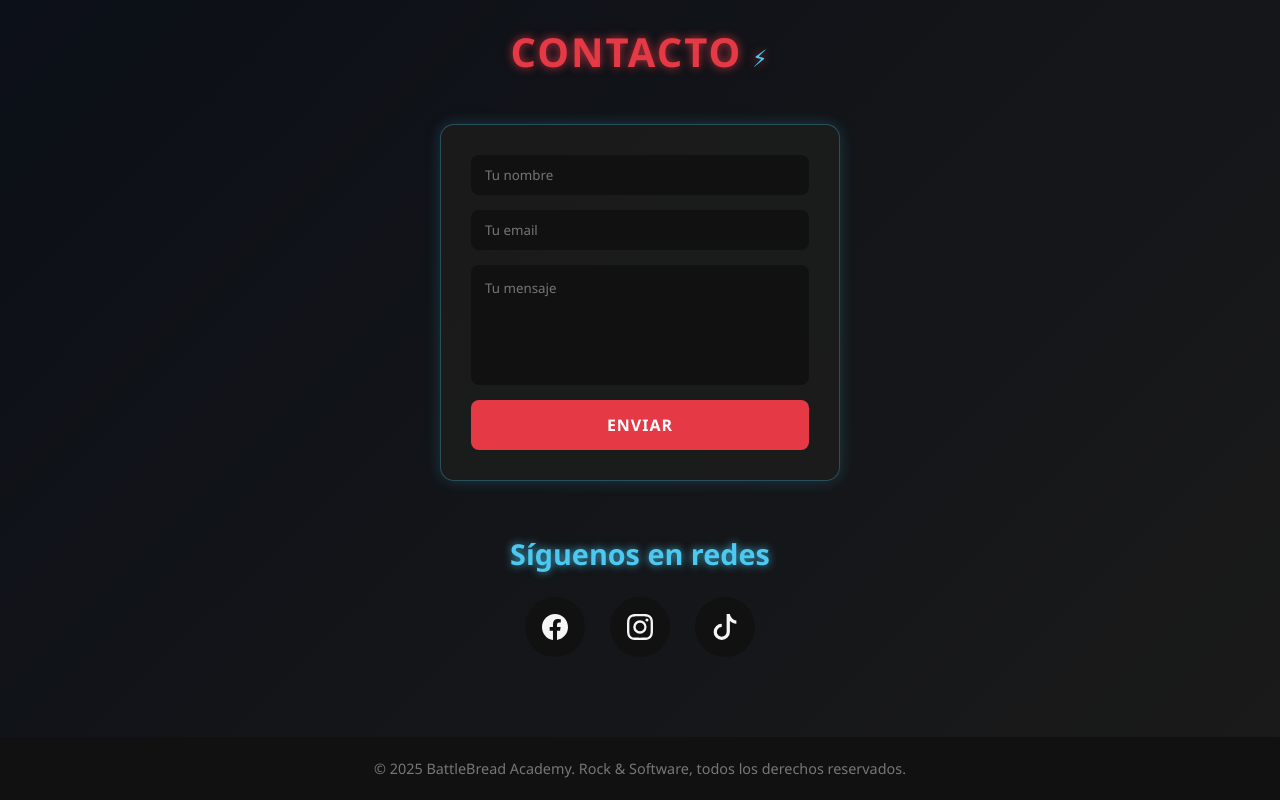
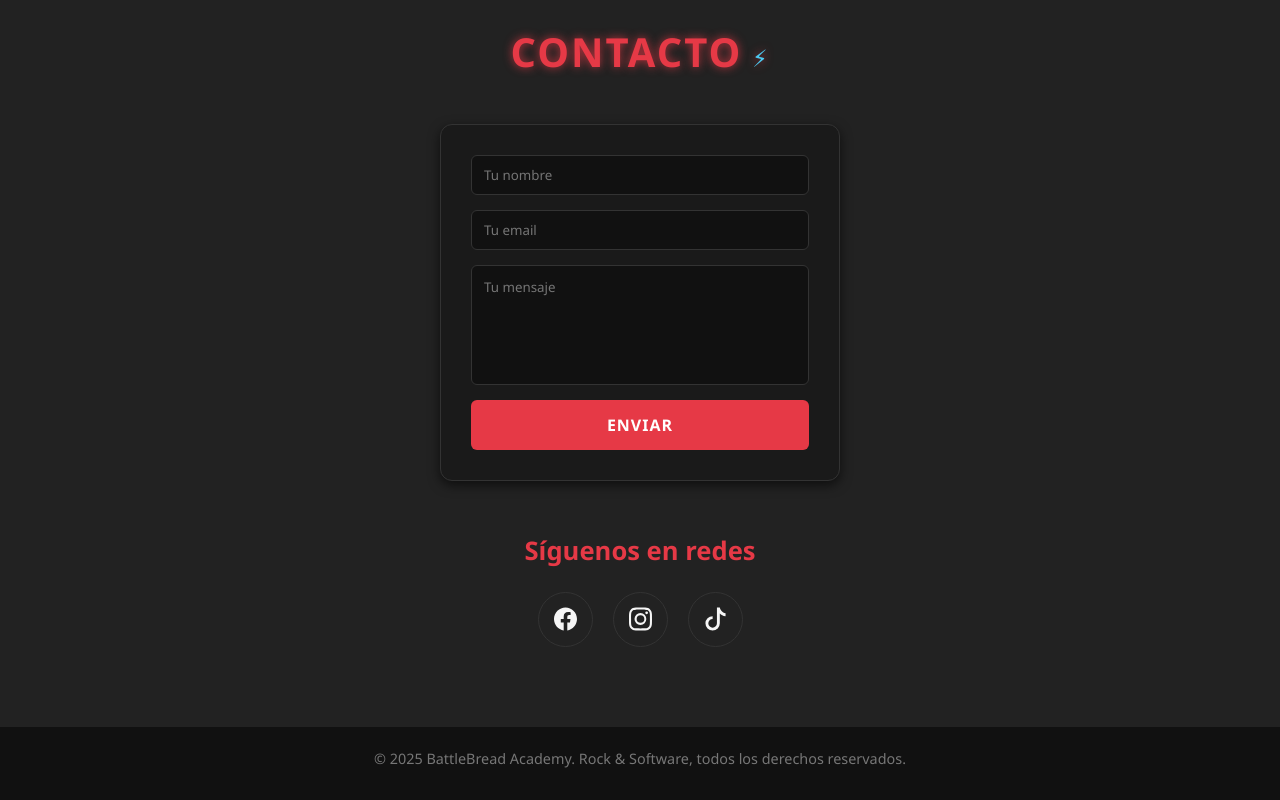
Before and after one commit to AIVERKE/BattleBread-Web-Site, a plain HTML site: page index.html in a window 1280 px wide. Shown: the part 2696-3496 px from the top of the page. Drawn offline with Linux system fonts and the light colour scheme.

Commit message:
Mejora estilos formulario de contacto

```diff
--- a/styles.css
+++ b/styles.css
@@ -522,7 +522,6 @@ footer {
 
 /* === Contacto Rocker === */
 #contacto {
-  background: linear-gradient(135deg, #0b0f17, #1a1a1a);
   padding: 80px 20px;
   text-align: center;
   position: relative;
@@ -548,13 +547,13 @@ footer {
 
 
 
-/* Formulario rock */
+/* Formulario rock sobrio */
 form {
-  background: rgba(28, 28, 28, 0.9);
+  background: #1a1a1a;
   padding: 30px;
-  border-radius: 14px;
-  border: 1px solid rgba(76, 201, 240, 0.3);
-  box-shadow: 0 0 15px rgba(76, 201, 240, 0.2);
+  border-radius: 12px;
+  border: 1px solid #333;
+  box-shadow: 0 4px 12px rgba(0,0,0,0.6);
   margin-bottom: 50px;
 }
 
@@ -562,71 +561,69 @@ form input,
 form textarea {
   margin-bottom: 15px;
   padding: 12px;
-  border: 2px solid transparent;
-  border-radius: 8px;
+  border: 1px solid #333;
+  border-radius: 6px;
   background: #111;
-  color: #fff;
-  transition: border 0.3s ease, box-shadow 0.3s ease;
+  color: #f5f5f5;
+  transition: border 0.3s ease, background 0.3s ease;
 }
 
 form input:focus,
 form textarea:focus {
-  border: 2px solid #e63946;
-  box-shadow: 0 0 8px rgba(230, 57, 70, 0.7);
+  border: 1px solid #e63946;
+  background: #181818;
 }
 
 form button {
   background: #e63946;
   padding: 14px;
   font-weight: bold;
-  border-radius: 8px;
+  border-radius: 6px;
   letter-spacing: 1px;
   text-transform: uppercase;
+  border: none;
+  transition: background 0.3s ease, transform 0.2s ease;
 }
 
 form button:hover {
   background: #4cc9f0;
-  box-shadow: 0 0 12px rgba(76, 201, 240, 0.7);
-  transform: scale(1.07);
+  transform: scale(1.05);
 }
 
-/* Redes sociales */
+/* Redes sociales sobrias */
 .social-links h3 {
-  font-size: 1.8rem;
+  font-size: 1.6rem;
   margin-bottom: 20px;
-  color: #4cc9f0;
-  text-shadow: 0 0 8px rgba(76, 201, 240, 0.8);
+  color: #e63946;
 }
 
 .social-icons {
   display: flex;
   justify-content: center;
-  gap: 25px;
+  gap: 20px;
   flex-wrap: wrap;
 }
 
 .social-icons a {
-  width: 60px;
-  height: 60px;
-  background: #111;
+  width: 55px;
+  height: 55px;
+  background: #222;
   border-radius: 50%;
   display: flex;
   justify-content: center;
   align-items: center;
   color: #f5f5f5;
-  font-size: 1.5rem;
-  transition: transform 0.3s ease, background 0.3s ease;
-  border: 2px solid transparent;
+  font-size: 1.4rem;
+  border: 1px solid #333;
+  transition: background 0.3s ease, transform 0.2s ease;
 }
 
 .social-icons a:hover {
   background: #e63946;
-  border: 2px solid #4cc9f0;
-  transform: rotate(-5deg) scale(1.15);
-  box-shadow: 0 0 12px rgba(230, 57, 70, 0.7);
+  transform: scale(1.1);
 }
 
 .social-icons svg {
-  width: 28px;
-  height: 28px;
+  width: 24px;
+  height: 24px;
 }
```
